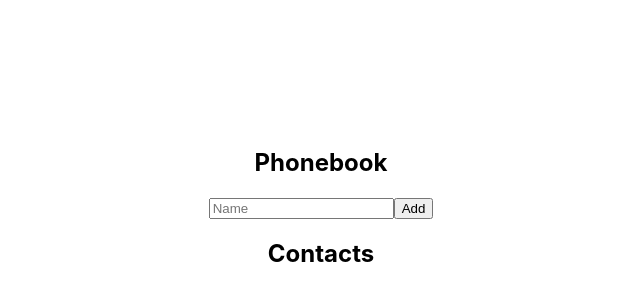
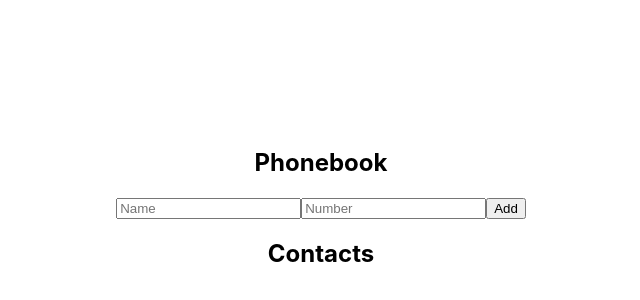
Before and after one commit to Rafacv23/Full-Stack-Open, a React (Create React App) app in the folder part02/phone-book/: page / in a window 1280 px wide. Shown: the part 184-484 px from the top of the page, without its empty margins (319-959 px from the left). Built offline with nearby package versions, Linux system fonts and the light colour scheme.

Commit message:
exercise 2.8 done

```diff
--- a/part02/phone-book/src/App.js
+++ b/part02/phone-book/src/App.js
@@ -8,24 +8,35 @@ const App = () => {
     {  }
   ])
   const [ newPerson, setNewPerson ] = useState('')
+  const [ newNumber, setNewNumber ] = useState('')
 
   const createPerson = (event) => {
     console.log(event.target.value)
     setNewPerson(event.target.value)
   }
 
+  const createNumber = (event) => {
+    console.log(event.target.value);
+    setNewNumber(event.target.value)
+  }
+
   const addPerson = (event) => {
     event.preventDefault()
 
     const personExists = persons.some((person) => person.name === newPerson)
+    const numberExists = persons.some((person) => person.number === newNumber)
+    const numberLength = newNumber.length === 9
 
-    if (personExists){
-      alert("Error: Person already exists. Try with other name.")
+    if (personExists || numberExists) {
+      alert("Error: Person or number already. Try with other data.");
+    } else if (!numberLength) {
+      alert("Error: Number length must be 9 characters.");
     } else {
       const person = {
         name: newPerson,
         id: persons.length + 1,
-      }
+        number: newNumber
+      };
       setPersons(persons.concat(person))
     }
   }
@@ -33,7 +44,7 @@ const App = () => {
   return (
     <div className='body'>
       <Header name={"Phonebook"}></Header>
-        <AddForm onSubmit={addPerson} value={newPerson} onChange={createPerson}></AddForm>
+        <AddForm onSubmit={addPerson} value={newPerson} onChange={createPerson} valueNumber={newNumber} onChangeNumber={createNumber}></AddForm>
       <Header name={"Contacts"}></Header>
       <ContactDisplay array={persons}>
         {persons.map((person) => (
--- a/part02/phone-book/src/containers/add-form.jsx
+++ b/part02/phone-book/src/containers/add-form.jsx
@@ -6,6 +6,7 @@ const AddForm = (props) => {
     return (
         <form onSubmit={props.onSubmit}>
             <Input value={props.value} onChange={props.onChange} placeholder={"Name"}></Input>
+            <Input value={props.valueNumber} onChange={props.onChangeNumber} placeholder={"Number"}></Input>
             <Button name={"Add"} type={"submit"}></Button>
         </form>
     );
--- a/part02/phone-book/src/containers/contact-display.jsx
+++ b/part02/phone-book/src/containers/contact-display.jsx
@@ -4,7 +4,7 @@ const ContactDisplay = ({array}) => {
     return (
         <div>
             {array.map((arrayObject) => (
-                <p key={arrayObject.id}> {arrayObject.name} </p>
+                <p key={arrayObject.id}> {arrayObject.name} {arrayObject.number}</p>
             ))}
         </div>
     );
```
